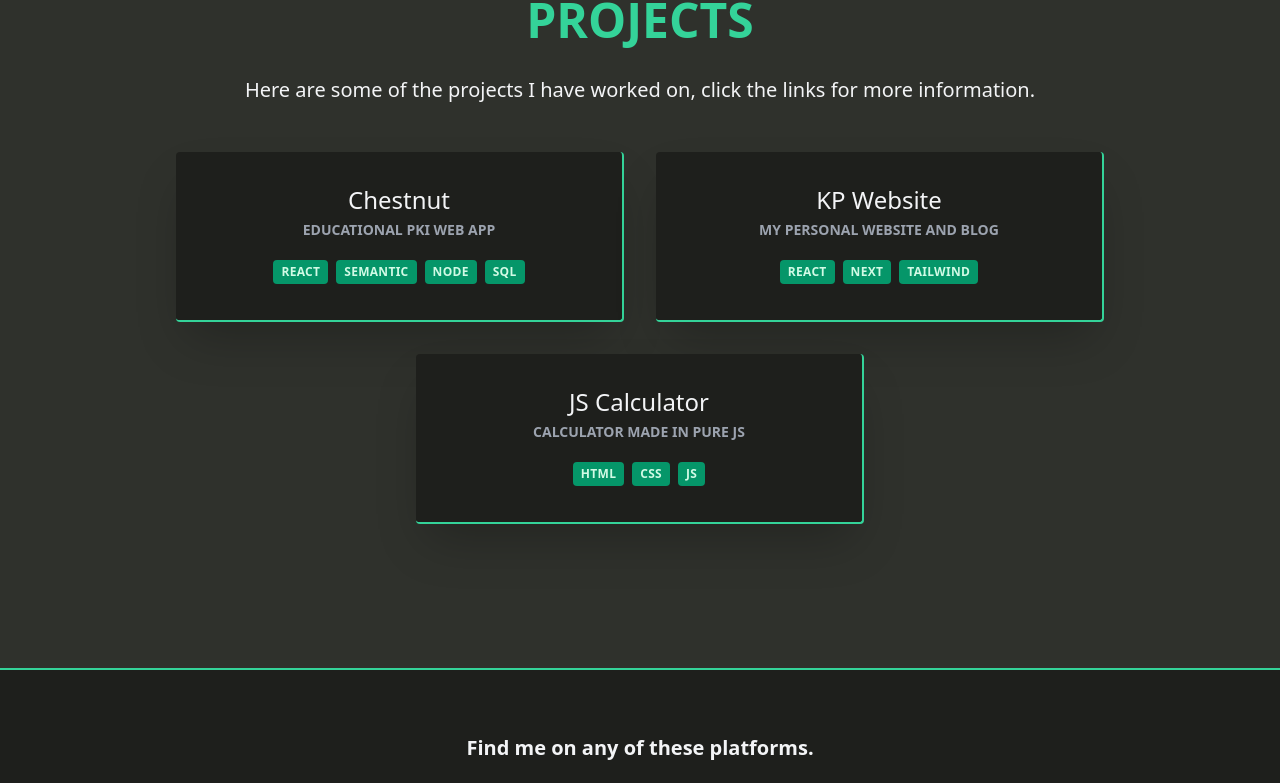
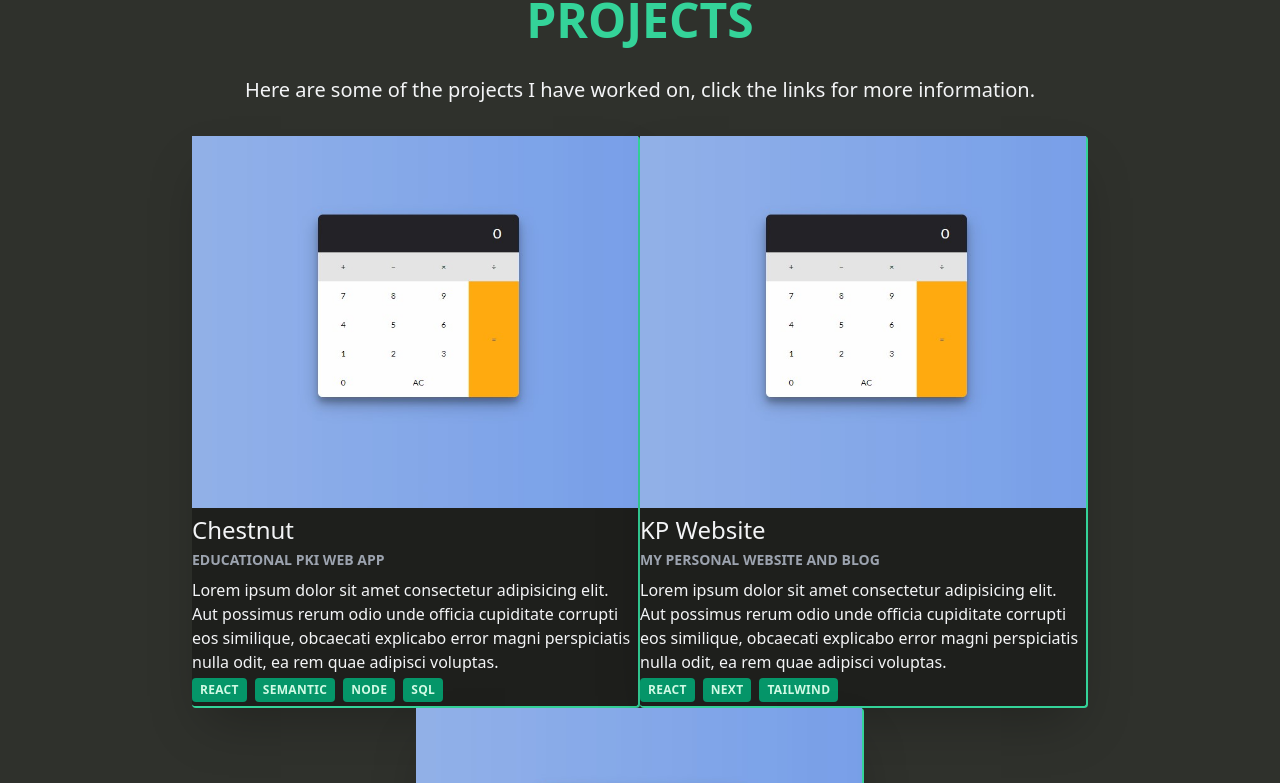
Before and after one commit to konstapascal/kp-website-v1, a Next.js app: page / in a window 1280 px wide. Shown: the part 1768-2551 px from the top of the page. Built offline with nearby package versions, Linux system fonts and the light colour scheme; what @tailwindcss/typography would draw is missing.

Commit message:
starting work on project cards

```diff
--- a/components/kp-website/HomeProjects.js
+++ b/components/kp-website/HomeProjects.js
@@ -5,15 +5,17 @@ import projects from '../../data/projects';
 function Projects() {
 	return (
 		<section className='bg-main-light lg:pb-32 px-4 pb-20'>
-			<div className=' container text-center text-gray-100'>
-				<p className=' font-semibold text-gray-100'>Some of my</p>
-				<p className='inline-block  text-4xl lg:text-5xl font-semibold text-green-400 uppercase rounded-[0.2rem]'>
-					Projects
-				</p>
-				<p className=' text-md md:text-lg lg:text-xl my-8 leading-relaxed text-gray-100'>
-					Here are some of the projects I have worked on, click the links
-					for more information.
-				</p>
+			<div className=' container text-gray-100'>
+				<div className='text-center'>
+					<p className=' font-semibold text-gray-100'>Some of my</p>
+					<p className='inline-block  text-4xl lg:text-5xl font-semibold text-green-400 uppercase rounded-[0.2rem]'>
+						Projects
+					</p>
+					<p className=' text-md md:text-lg lg:text-xl my-8 text-gray-100'>
+						Here are some of the projects I have worked on, click the
+						links for more information.
+					</p>
+				</div>
 
 				{/* ---------- CARDS ---------- */}
 				<div className=' flex flex-wrap justify-center'>
@@ -21,8 +23,9 @@ function Projects() {
 						<ProjectCard
 							key={project.id}
 							title={project.title}
+							subtitle={project.subtitle}
 							description={project.description}
-							src={project.src}
+							url={project.url}
 							labels={project.labels}
 						/>
 					))}
--- a/components/shared/ProjectCard.js
+++ b/components/shared/ProjectCard.js
@@ -1,16 +1,21 @@
+import Image from 'next/image';
 import Label from './Label';
 
-function ProjectCard({ title, description, src, labels }) {
+function ProjectCard({ title, subtitle, description, url, labels }) {
 	return (
-		<div className='bg-main-dark lg:max-w-md lg:m-4 lg:shadow-2xl w-full px-4 py-8 my-2 text-center border-b-2 border-r-2 border-green-400 rounded shadow-md'>
+		<div className='bg-main-dark lg:max-w-md lg:shadow-2xl w-full border-b-2 border-r-2 border-green-400 rounded shadow-md'>
+			<Image src={`${url}`} width={600} height={500} />
+
+			<div className=''>
 				<h1 className=' hover:underline hover:text-green-400 inline-block text-2xl text-gray-100 cursor-pointer'>
 					{title}
 				</h1>
 				<p className=' mt-1 text-sm font-semibold text-gray-400 uppercase'>
-				{description}
+					{subtitle}
 				</p>
+				<p className=' text-md mt-2'>{description}</p>
 
-			<div className='mt-4'>
+				<div>
 					{labels.map(label => {
 						return (
 							<Label
@@ -21,6 +26,7 @@ function ProjectCard({ title, description, src, labels }) {
 					})}
 				</div>
 			</div>
+		</div>
 	);
 }
 export default ProjectCard;
--- a/data/projects.js
+++ b/data/projects.js
@@ -2,38 +2,30 @@ const projects = [
 	{
 		id: 1,
 		title: 'Chestnut',
-		description: 'Educational PKI Web App',
-		src: '/chestnut-thumbnail.jpg',
+		subtitle: 'Educational PKI Web App',
+		description:
+			'Lorem ipsum dolor sit amet consectetur adipisicing elit. Aut possimus rerum odio unde officia cupiditate corrupti eos similique, obcaecati explicabo error magni perspiciatis nulla odit, ea rem quae adipisci voluptas.',
+		url: '/img/js-calculator.jpg',
 		labels: ['React', 'Semantic', 'Node', 'SQL']
 	},
 	{
 		id: 2,
 		title: 'KP Website',
-		description: 'My personal website and blog',
-		src: '/chestnut-thumbnail.jpg',
+		subtitle: 'My personal website and blog',
+		description:
+			'Lorem ipsum dolor sit amet consectetur adipisicing elit. Aut possimus rerum odio unde officia cupiditate corrupti eos similique, obcaecati explicabo error magni perspiciatis nulla odit, ea rem quae adipisci voluptas.',
+		url: '/img/js-calculator.jpg',
 		labels: ['React', 'NEXT', 'Tailwind']
 	},
 	{
 		id: 3,
 		title: 'JS Calculator',
-		description: 'Calculator made in pure JS',
-		src: '/chestnut-thumbnail.jpg',
+		subtitle: 'Calculator made in pure JS',
+		description:
+			'Lorem ipsum dolor sit amet consectetur adipisicing elit. Aut possimus rerum odio unde officia cupiditate corrupti eos similique, obcaecati explicabo error magni perspiciatis nulla odit, ea rem quae adipisci voluptas.',
+		url: '/img/js-calculator.jpg',
 		labels: ['HTML', 'CSS', 'JS']
 	}
-	// {
-	// 	id: 4,
-	// 	title: 'JS Calculator 2',
-	// 	description: 'Calculator made in pure JS 2',
-	// 	src: '/chestnut-thumbnail.jpg',
-	// 	labels: ['HTML', 'CSS2', 'JS2']
-	// },
-	// {
-	// 	id: 5,
-	// 	title: 'JS Calculator 3',
-	// 	description: 'Calculator made in pure JS 3',
-	// 	src: '/chestnut-thumbnail.jpg',
-	// 	labels: ['HTML', 'CSS3', 'JS3']
-	// }
 ];
 
 export default projects;
```
Also changed, not shown: public/img/js-calculator.jpg (added). Lines whose indentation alone changed are shown as unchanged.
